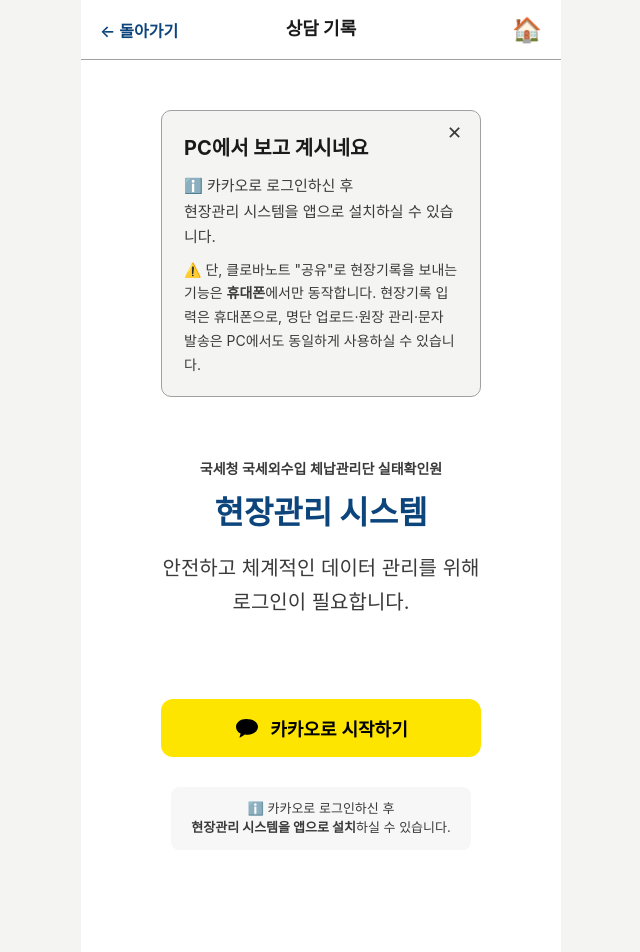
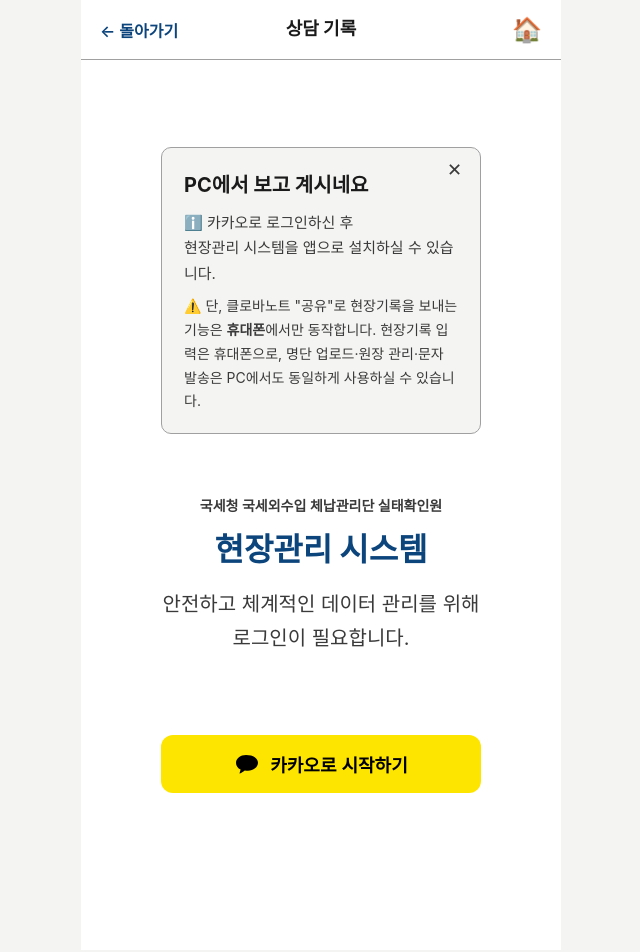
Before and after one commit to ilikefeeling/knts, a Next.js app: page /login in a window 1280 px wide. Shown: the top 952 px of the page, without its empty margins (319-959 px from the left). Built offline with nearby package versions, Linux system fonts and the light colour scheme.

Commit message:
Remove app install notice from login page

```diff
--- a/app/login/page.tsx
+++ b/app/login/page.tsx
@@ -79,19 +79,7 @@
         {isLoading ? "연결 중..." : "카카오로 시작하기"}
       </button>
 
-      <p style={{
-        marginTop: '1.5rem',
-        fontSize: '13px',
-        color: 'var(--color-text-muted)',
-        textAlign: 'center',
-        lineHeight: '1.5',
-        backgroundColor: 'rgba(0,0,0,0.03)',
-        padding: '12px 20px',
-        borderRadius: '8px'
-      }}>
-        ℹ️ 카카오로 로그인하신 후<br/>
-        <strong>현장관리 시스템을 앱으로 설치</strong>하실 수 있습니다.
-      </p>
+
     </div>
   )
 }
```
